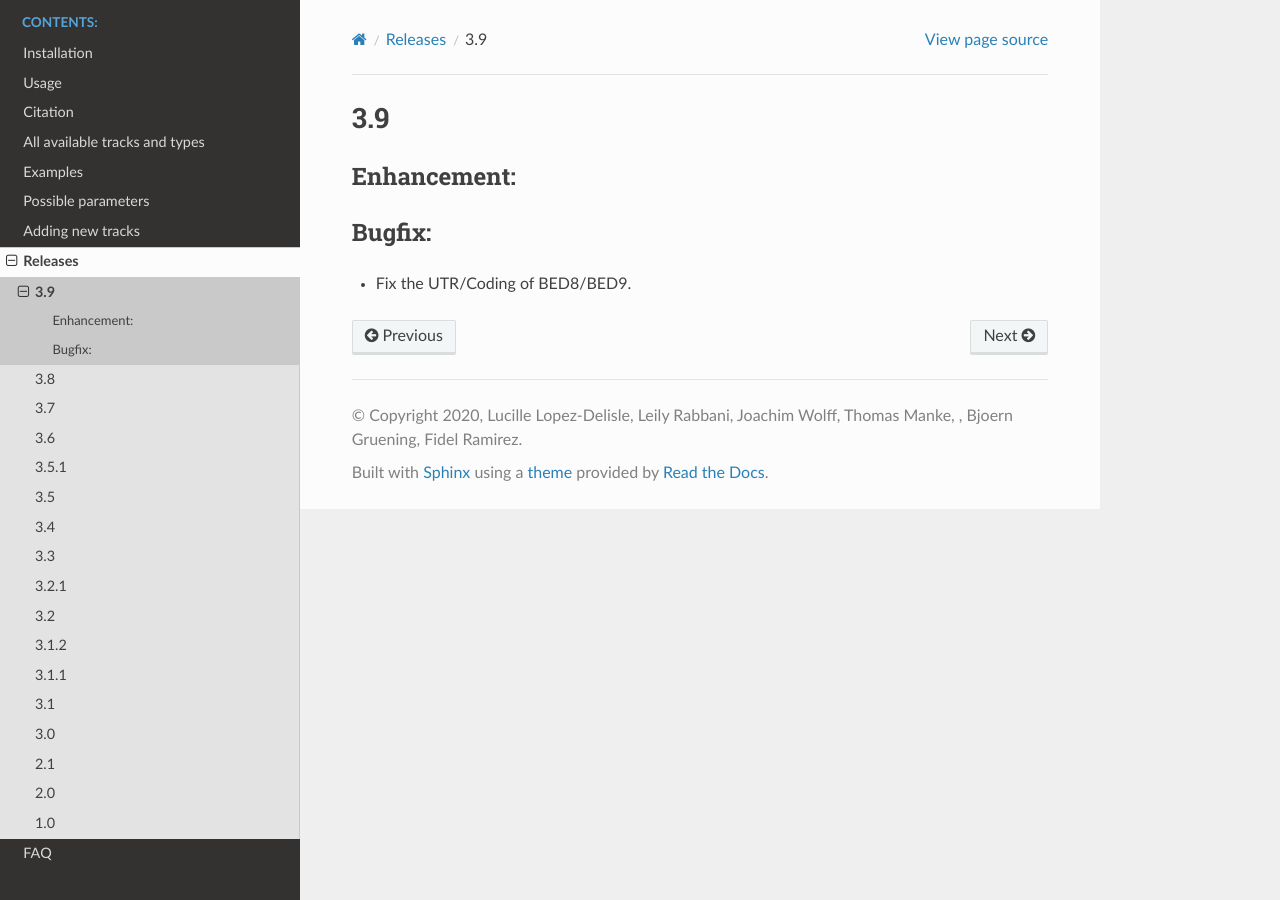
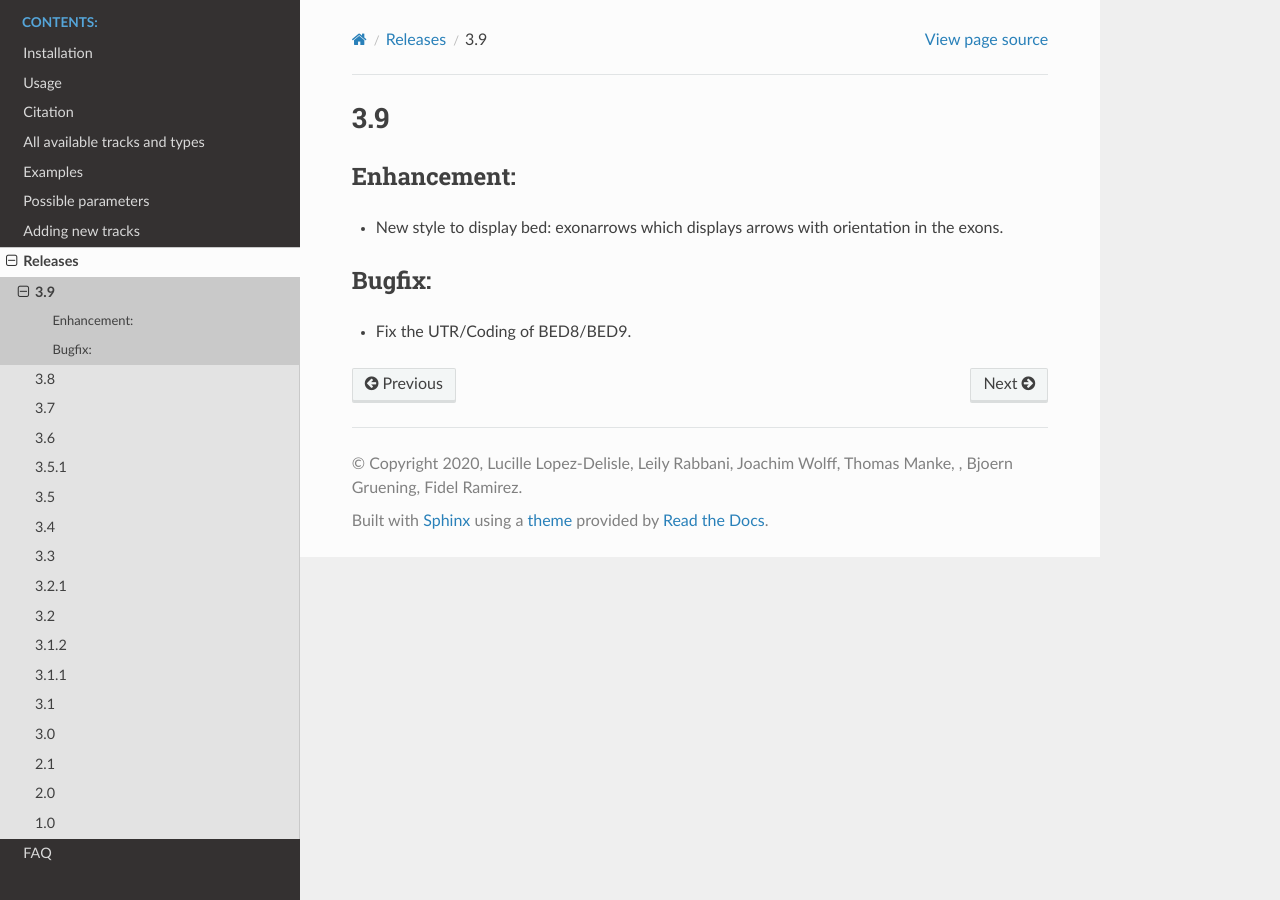
Before and after one commit to deeptools/pyGenomeTracks, a Sphinx documentation site: the page built from docs/content/releases/3.9.rst, in a window 1280 px wide. Built offline with Sphinx 7.4.7 and the Read the Docs theme 2.0.0, drawn with Linux system fonts in a browser that asks for light colours.

Commit message:
add release text

```diff
--- a/docs/content/releases/3.9.rst
+++ b/docs/content/releases/3.9.rst
@@ -4,6 +4,8 @@
 Enhancement:
 ^^^^^^^^^^^^
 
+- New style to display bed: exonarrows which displays arrows with orientation in the exons.
+
 Bugfix:
 ^^^^^^^
 
```
